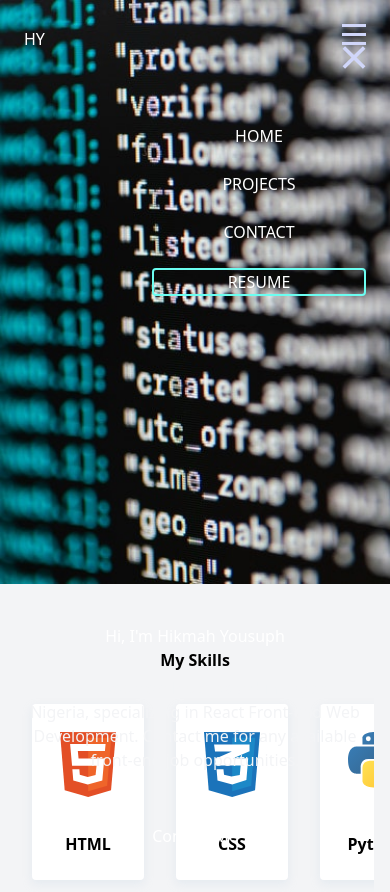
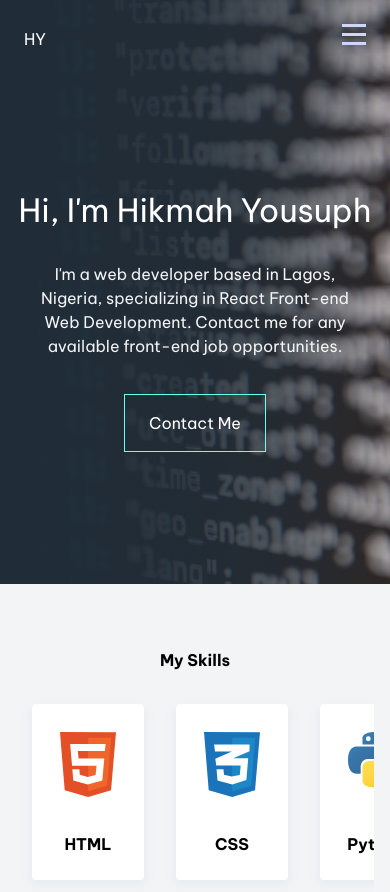
Before and after one commit to Hikmahx/Hikmah-s-Portfolio-Website, a React (Create React App) app: page / in a window 390 px wide. Shown: the top 892 px of the page. Built offline with nearby package versions, Linux system fonts and the light colour scheme.

Commit message:
font-family added, scss files imported

```diff
--- a/public/css/style.css
+++ b/public/css/style.css
@@ -1 +1,128 @@
-/* No CSS *//*# sourceMappingURL=style.css.map */
+.App {
+  font-family: 'Be Vietnam Pro', sans-serif;
+}
+
+header .hamburger-menu {
+  -webkit-transition: 0.4s ease-in-out;
+  transition: 0.4s ease-in-out;
+}
+
+header .hamburger-menu .hamburger-icon {
+  display: block;
+}
+
+header .hamburger-menu .close-icon {
+  display: none;
+}
+
+header .hamburger-menu.active {
+  -webkit-transform: rotate(180deg);
+          transform: rotate(180deg);
+}
+
+header .hamburger-menu.active .hamburger-icon {
+  display: none;
+}
+
+header .hamburger-menu.active .close-icon {
+  display: block;
+}
+
+@media (max-width: 767px) {
+  header .menu {
+    background: #1c2431;
+    -webkit-transform: translateX(100%);
+            transform: translateX(100%);
+    -webkit-transition: 0.4s ease-in-out;
+    transition: 0.4s ease-in-out;
+  }
+}
+
+header .menu.active {
+  -webkit-transform: translateX(0%);
+          transform: translateX(0%);
+}
+
+header .menu ul {
+  letter-spacing: 1px;
+}
+
+@media (min-width: 767px) {
+  header .menu ul li {
+    position: relative;
+  }
+  header .menu ul li:not(:last-child):hover {
+    color: #6cfdf0;
+  }
+  header .menu ul li:last-child:hover {
+    background: #6cfdf0;
+  }
+}
+
+.hero .hero-text {
+  top: 6%;
+}
+
+@media (max-width: 639px) {
+  .hero .hero-text h1 {
+    font-size: 2rem;
+  }
+}
+
+@media (min-width: 360px) {
+  .hero .hero-text {
+    top: 15%;
+  }
+  .hero .hero-text h1 {
+    white-space: nowrap;
+  }
+}
+
+@media (min-width: 480px) {
+  .hero {
+    height: 60vh;
+  }
+}
+
+@media (min-width: 720px) {
+  .hero {
+    height: 70vh;
+  }
+}
+
+@media (min-width: 1440px) {
+  .hero {
+    min-height: 65vh;
+  }
+  .hero .hero-text {
+    top: 9rem;
+  }
+}
+
+.hero .hero-background .screen {
+  background: -webkit-gradient(linear, left top, right top, from(#202c37), color-stop(80%), to(rgba(124, 105, 105, 0.3)));
+  background: linear-gradient(90deg, #202c37, 80%, rgba(124, 105, 105, 0.3));
+}
+
+.hero button {
+  border: 0.1px solid #6cfdf0;
+}
+
+.hero button:hover {
+  background: #6cfdf0;
+}
+
+.skills .container {
+  scroll-padding: 0;
+  -ms-scroll-snap-type: inline mandatory;
+      scroll-snap-type: inline mandatory;
+}
+
+.skills .container::-webkit-scrollbar {
+  display: none;
+}
+
+.skills .container .skill {
+  scroll-snap-align: center;
+}
+/*# sourceMappingURL=style.css.map */
--- a/public/css/style.scss
+++ b/public/css/style.scss
@@ -0,0 +1,7 @@
+.App{
+	font-family: 'Be Vietnam Pro', sans-serif;
+}
+
+@import './nav';
+@import './hero';
+@import './skills';
```
Also changed, not shown: 1 other file (tests, documents, lock files or other folders).
